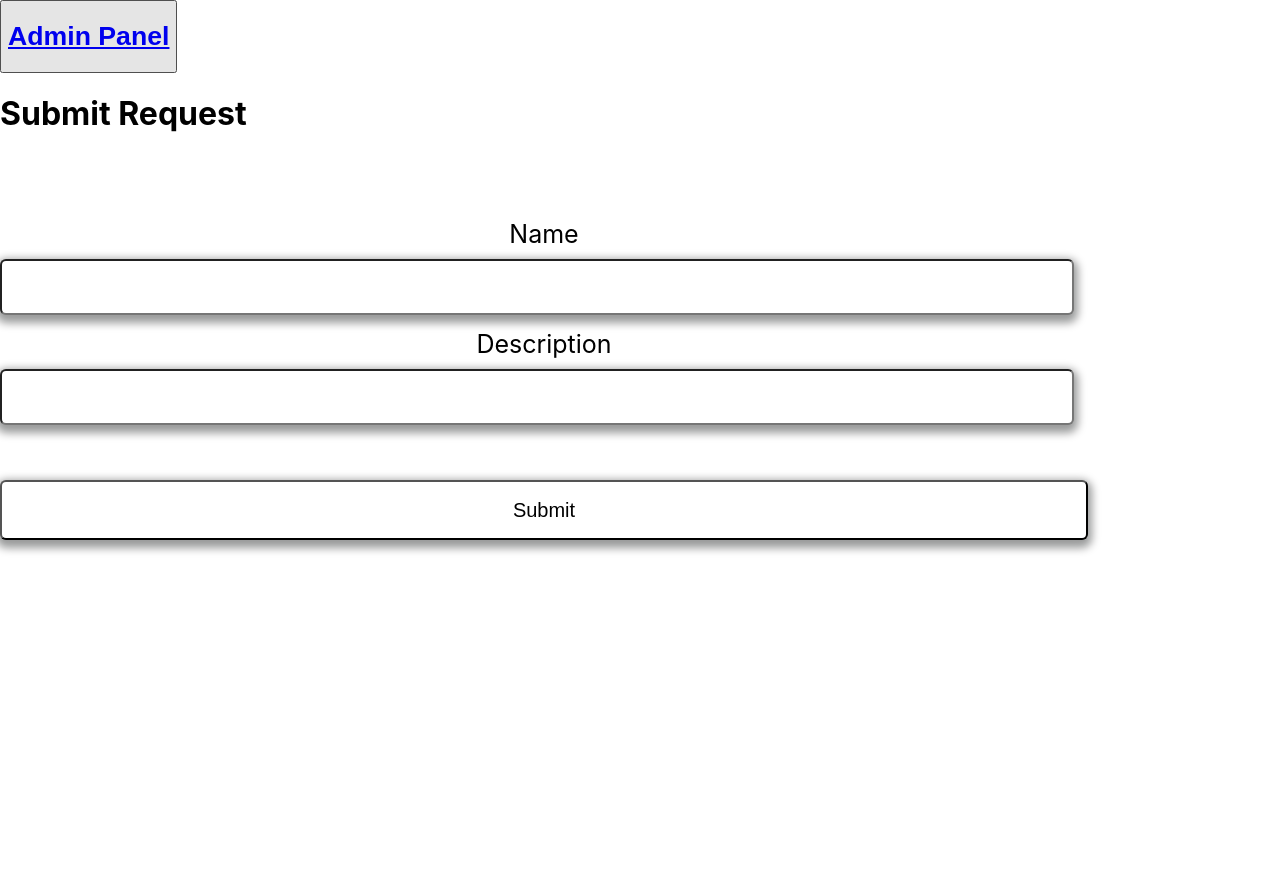
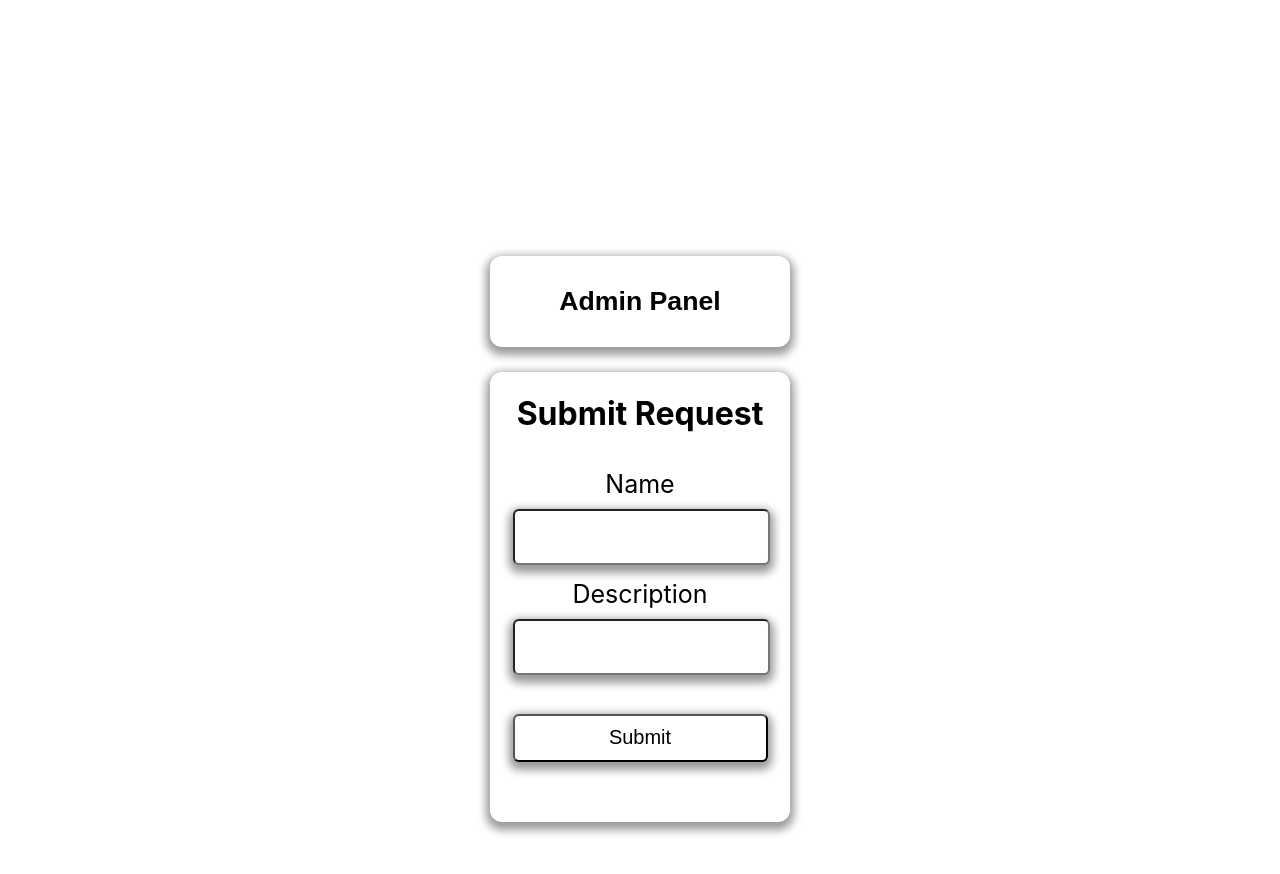
Before and after one commit to Tyler-Washington888/help-desk, a React (Create React App) app in the folder frontend/: page / in a window 1280 px wide. Shown: the top 874 px of the page. Before the commit the page ends 800 px from the top, so only its background shows below. Built offline with nearby package versions, Linux system fonts and the light colour scheme; no server answers.

Commit message:
added styles to create ticket screen

```diff
--- a/frontend/src/screens/CreateTicket/CreateTicket.css
+++ b/frontend/src/screens/CreateTicket/CreateTicket.css
@@ -0,0 +1,44 @@
+.create-ticket-ctn {
+    display: flex;
+    flex-direction: column;
+    justify-content: flex-start;
+    padding-top: 20%;
+    align-items: center;
+    height: 100vh;
+    width: 100vw;
+}
+
+.admin-panel-ctn{
+    margin-bottom: 2%;
+    padding: 10px 5px ;
+    width: 300px;
+    border-radius: 12px;
+    box-shadow: 0 4px 8px 4px rgba(0, 4, 4, 0.4);
+    background-color: white;
+    border-color: transparent;
+}
+
+.admin-panel-ctn:hover {
+    background-color: gray;
+    opacity: 50%;
+  }
+
+.admin-panel-btn{
+    display: flex;
+    flex-direction: row;
+    justify-content: center;
+    align-items: center;
+    text-decoration: none;
+    color: black;
+}
+
+.new-ticket-ctn{
+    display: flex;
+    flex-direction: column;
+    justify-content: flex-start;
+    align-items: center;
+    width: 300px;
+    height: 450px;
+    border-radius: 12px;
+    box-shadow: 0 4px 8px 4px rgba(0, 4, 4, 0.4);
+}
```
